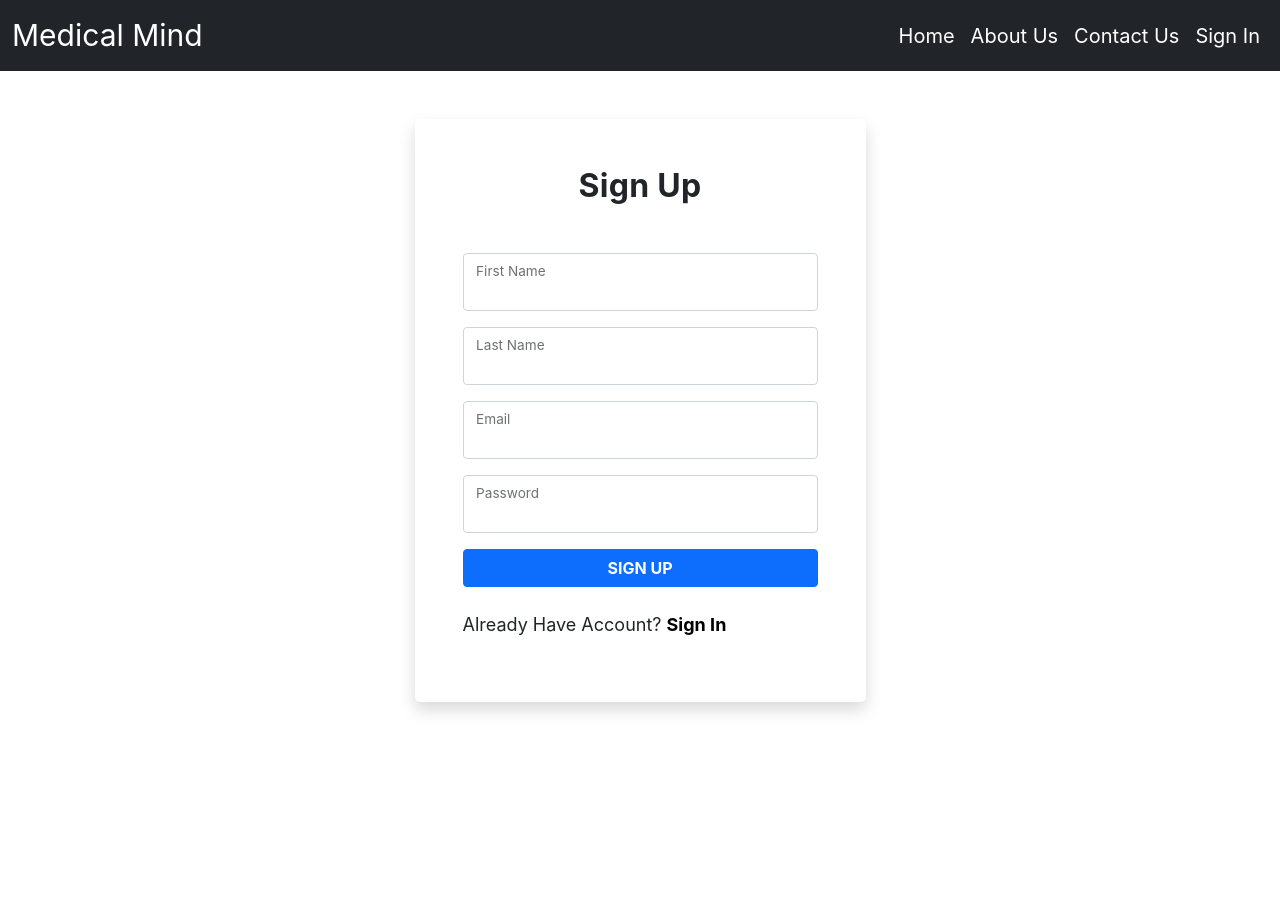
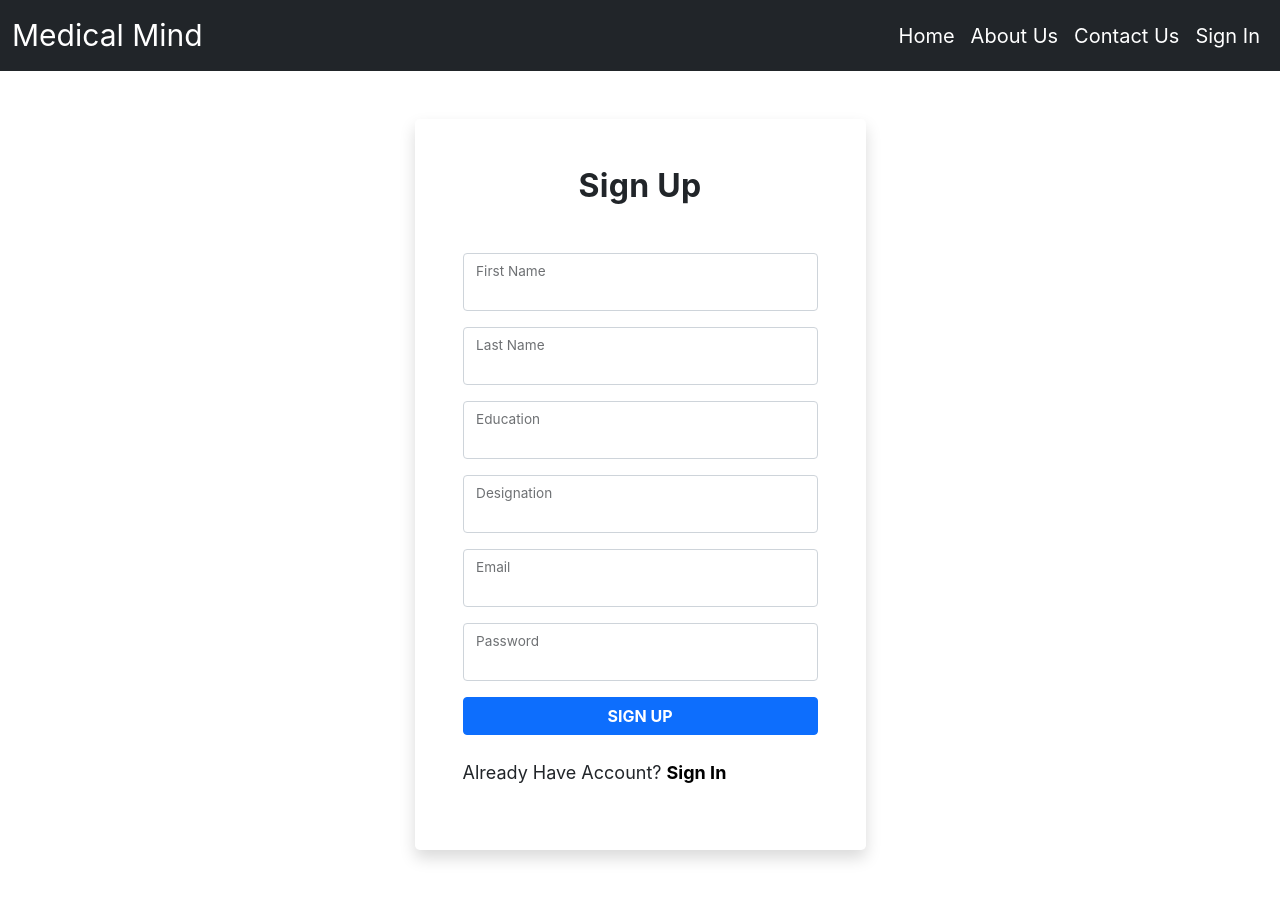
Before and after one commit to Talha-542/Medical-Mind, a React (Create React App) app: page /sign-up in a window 1280 px wide. Before the commit the page ends 800 px from the top, so only its background shows below. Built offline with nearby package versions, Linux system fonts and the light colour scheme; no server answers.

Commit message:
Added Education and Designation Field in SigUp form

```diff
--- a/src/components/SignUp/SignUp.js
+++ b/src/components/SignUp/SignUp.js
@@ -7,22 +7,25 @@ import './SignUp.css';
 export default function SignUp() {
   const [firstName, setFirstName] = useState('');
   const [lastName, setLastName] = useState('');
+  const [education, setEducation] = useState('');
   const [email, setEmail] = useState('');
+  const [designation, setDesignation] = useState('');
   const [password, setPassword] = useState('');
   const [error, setError] = useState('');
   const navigate = useNavigate();
 
-  // Handle sign-up submission
   const handleSubmit = async (e) => {
     e.preventDefault();
-    setError(''); // Clear previous errors
-
+    setError('');
     try {
-      const userCredential = await doCreateUserWithEmailAndPassword(email, password);
+      const userCredential = await doCreateUserWithEmailAndPassword(email, password, {
+        firstName,
+        lastName,
+        education,
+        designation,
+        email
+      });
       console.log('User created successfully:', userCredential.user);
-
-      // Optionally, you can save the user's first and last name in your database
-      // After successful signup, navigate to the sign-in page
       navigate('/sign-in');
     } catch (err) {
       setError(err.message);
@@ -67,6 +70,28 @@ export default function SignUp() {
 
                   <div className="form-floating mb-3">
                     <input
+                      type="text"
+                      className="form-control"
+                      id="education"
+                      value={education}
+                      onChange={(e) => setEducation(e.target.value)}
+                    />
+                    <label htmlFor="education">Education</label>
+                  </div>
+
+                  <div className="form-floating mb-3">
+                    <input
+                      type="text"
+                      className="form-control"
+                      id="designation"
+                      value={designation}
+                      onChange={(e) => setDesignation(e.target.value)}
+                    />
+                    <label htmlFor="designation">Designation</label>
+                  </div>
+
+                  <div className="form-floating mb-3">
+                    <input
                       type="email"
                       className="form-control"
                       id="email"
--- a/src/firebase/auth.js
+++ b/src/firebase/auth.js
@@ -1,26 +1,27 @@
-import { auth } from '../firebaseConfig';
-import {
-  createUserWithEmailAndPassword,
-  signInWithEmailAndPassword,
-  signInWithPopup,
-  GoogleAuthProvider,
-  sendPasswordResetEmail,
-  updatePassword,
-  sendEmailVerification
-} from 'firebase/auth';
-// Correct imports
+import { auth, db } from '../firebaseConfig';
+import { createUserWithEmailAndPassword, signInWithEmailAndPassword, signInWithPopup, GoogleAuthProvider, sendPasswordResetEmail, updatePassword, sendEmailVerification } from 'firebase/auth';
+import { doc, setDoc } from 'firebase/firestore';
 
-// Function to create a user with email and password
-export const doCreateUserWithEmailAndPassword = async (email, password) => {
+const saveUserData = async (userId, additionalData) => {
+  try {
+    const userDocRef = doc(db, 'users', userId);
+    await setDoc(userDocRef, additionalData);
+  } catch (error) {
+    console.error('Error saving user data:', error);
+    throw error;
+  }
+};
+
+export const doCreateUserWithEmailAndPassword = async (email, password, additionalData) => {
   try {
     const userCredential = await createUserWithEmailAndPassword(auth, email, password);
+    await saveUserData(userCredential.user.uid, additionalData);
     return userCredential;
   } catch (error) {
     throw error;
   }
 };
 
-// Function to sign in with email and password
 export const doSignInWithEmailAndPassword = async (email, password) => {
   try {
     const userCredential = await signInWithEmailAndPassword(auth, email, password);
@@ -31,11 +32,10 @@ export const doSignInWithEmailAndPassword = async (email, password) => {
   }
 };
 
-// Function to sign in with Google
 export const doSignInWithGoogle = async () => {
-  const provider = new GoogleAuthProvider(); // Initialize Google provider
+  const provider = new GoogleAuthProvider();
   try {
-    const result = await signInWithPopup(auth, provider); // Use signInWithPopup
+    const result = await signInWithPopup(auth, provider);
     return result;
   } catch (error) {
     console.error("Error signing in with Google: ", error);
@@ -43,7 +43,6 @@ export const doSignInWithGoogle = async () => {
   }
 };
 
-// Function to send password reset email
 export const doPasswordReset = async (email) => {
   try {
     await sendPasswordResetEmail(auth, email);
@@ -54,7 +53,6 @@ export const doPasswordReset = async (email) => {
   }
 };
 
-// Function to change the password of the current user
 export const doPasswordChange = async (password) => {
   const user = auth.currentUser;
   if (user) {
@@ -70,13 +68,12 @@ export const doPasswordChange = async (password) => {
   }
 };
 
-// Function to send email verification to the current user
 export const doSendEmailVerification = async () => {
   const user = auth.currentUser;
   if (user) {
     try {
       await sendEmailVerification(user, {
-        url: `${window.location.origin}/home` // Redirect URL after email verification
+        url: `${window.location.origin}/home`
       });
       console.log("Email verification sent");
     } catch (error) {
@@ -88,10 +85,6 @@ export const doSendEmailVerification = async () => {
   }
 };
 
-
-
-
-
 export const doSignOut = async () => {
   try {
     await auth.signOut();
--- a/src/firebaseConfig.js
+++ b/src/firebaseConfig.js
@@ -1,8 +1,8 @@
 // Import the necessary functions from Firebase SDKs
 import { initializeApp } from "firebase/app";
-import { getAuth } from "firebase/auth";  // Correct import from firebase/auth
+import { getAuth } from "firebase/auth";
+import { getFirestore  } from "firebase/firestore";
 
-// Your web app's Firebase configuration
 const firebaseConfig = {
   apiKey: "AIzaSyDJWoR8_ufX1JWe78zPoruGFnBOA7zEqa8",
   authDomain: "medical-mind-9b44a.firebaseapp.com",
@@ -12,8 +12,7 @@ const firebaseConfig = {
   appId: "1:781623047154:web:99f4adb92865d2f952b16b"
 };
 
-// Initialize Firebase
 const app = initializeApp(firebaseConfig);
-export const auth = getAuth(app);  // Correct initialization of auth
-
-// You can now use `auth` in your applicatio
+const auth = getAuth(app);
+const db = getFirestore(app);
+export { auth, db };
```
